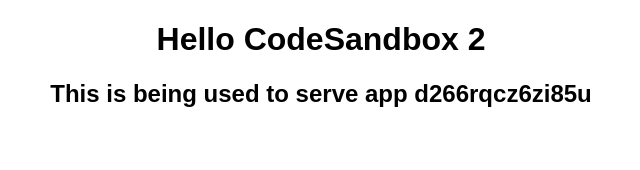
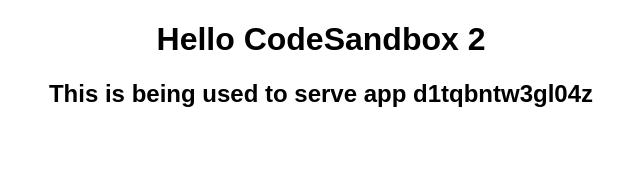
Before and after one commit to wlee221/react-codesandbox-2, a React (Create React App) app: page / in a window 1280 px wide. Shown: the top 170 px of the page, without its empty margins (319-959 px from the left). Built offline with nearby package versions, Linux system fonts and the light colour scheme.

Commit message:
Update App.js

```diff
--- a/src/App.js
+++ b/src/App.js
@@ -4,7 +4,7 @@
   return (
     <div className="App">
       <h1>Hello CodeSandbox 2</h1>
-      <h2>This is being used to serve app d266rqcz6zi85u</h2>
+      <h2>This is being used to serve app d1tqbntw3gl04z</h2>
     </div>
   );
 }
```
